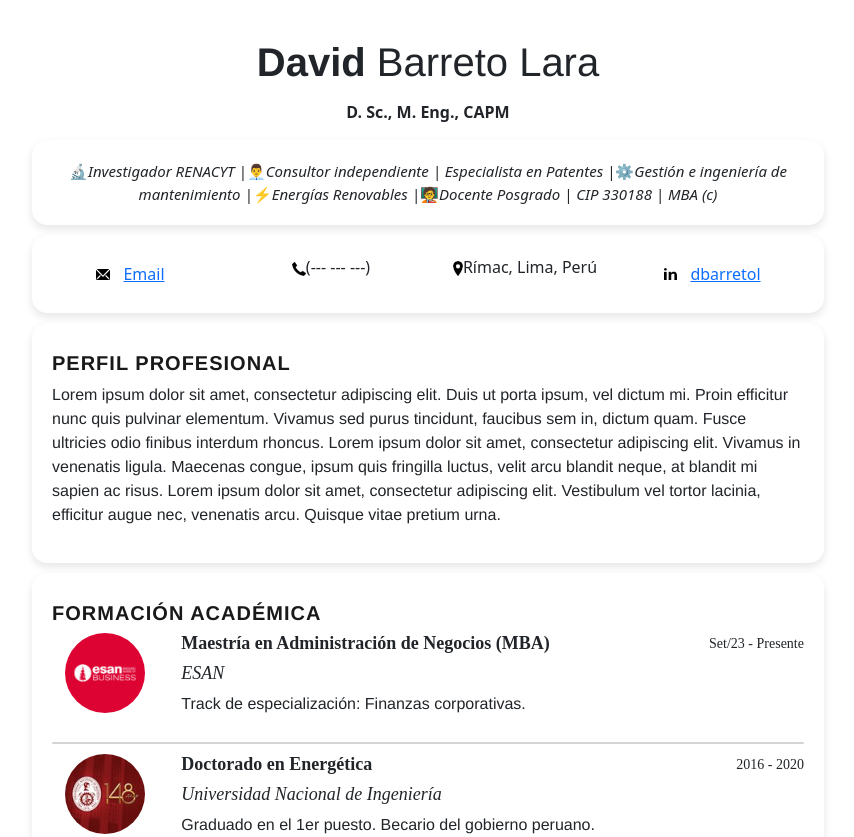
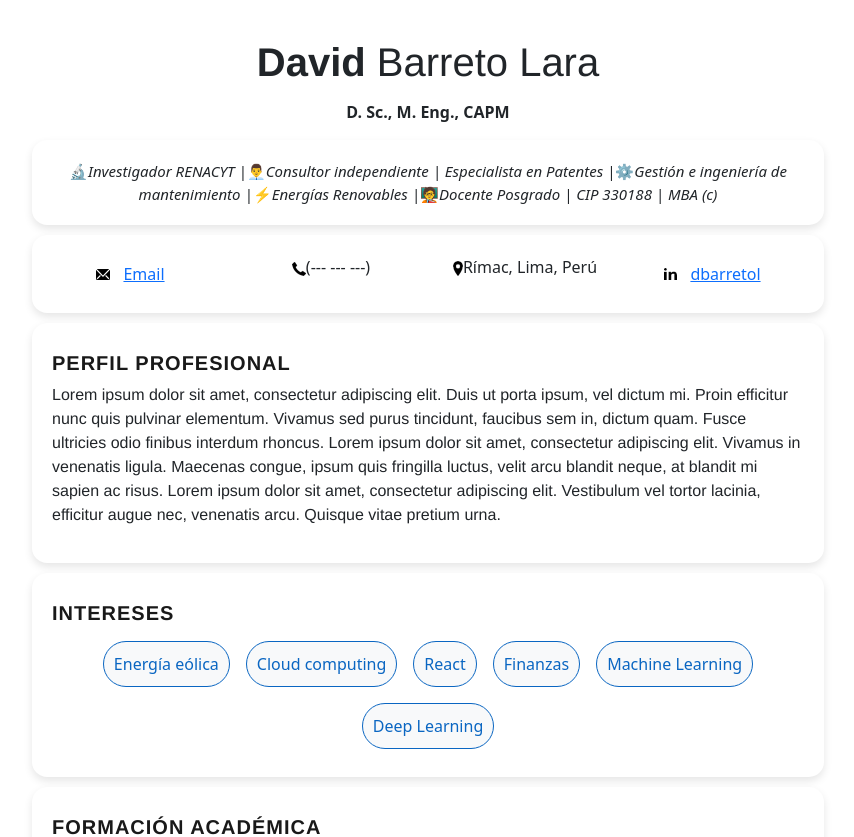
Before and after one commit to dbarretol/BioDBLara, a React (Vite) app: page / in a window 1280 px wide. Shown: the top 837 px of the page, without its empty margins (212-1066 px from the left). Built offline with nearby package versions, Linux system fonts and the light colour scheme.

Commit message:
Agregado: Sección intereses

```diff
--- a/src/App.jsx
+++ b/src/App.jsx
@@ -12,6 +12,7 @@ import OtherActivities from './sections/OtherActivities'
 import Certifications from './sections/Certifications'
 import DigitalSkills from './sections/DigitalSkills'
 import Languages from './sections/Languages'
+import Interests from './sections/Interests'
 
 function App() {
 
@@ -21,6 +22,7 @@ function App() {
       <Keywords />
       <Contactdetails />
       <ProfesionalProfile />
+      <Interests />
       <AcademicMain />
       <AcademicComplement />
       <Experience />
--- a/src/data/AcademicHistory.json
+++ b/src/data/AcademicHistory.json
@@ -6,7 +6,7 @@
         "institution": "ESAN",
         "startDate": "Set/23",
         "endDate": "Presente",
-        "content": "Track de especialización: Finanzas corporativas."
+        "content": "**Track de especialización:** Finanzas corporativas."
     },
     {
         "logoSrc": "./../src/assets/icons/institutions/UNI.jpg",
--- a/src/entries/AcademicEntry.jsx
+++ b/src/entries/AcademicEntry.jsx
@@ -27,7 +27,7 @@ function AcademicEntry({ logoSrc, altText, title, institution, startDate, endDat
                 {/* Contenido */}
                 <div className="row">
                     <div className="col-12">
-                        <p className="content">{content}</p>
+                        <ReactMarkdown className="content" children={content} />
                     </div>
                 </div>
             </div>
--- a/src/index.css
+++ b/src/index.css
@@ -118,7 +118,8 @@ div#keywords {
   font-size: 15px;
 }
 
-p.content {
+
+.content {
   text-align: left;
   /* Alineación del texto a la izquierda */
   font-family: Helvetica, Arial, sans-serif;
--- a/src/sections/AcademicMain.jsx
+++ b/src/sections/AcademicMain.jsx
@@ -1,6 +1,6 @@
 import React from 'react';
-import EducationalProgram from '../entries/AcademicEntry'; // Importa el componente EducationalProgram
-import educationalProgramsData from '../data/AcademicHistory.json'; // Importa los datos desde el archivo JSON
+import EducationalProgram from '../entries/AcademicEntry';
+import educationalProgramsData from '../data/AcademicHistory.json';
 
 function AcademicMain() {
     return (
--- /dev/null
+++ b/src/sections/Interests.css
@@ -0,0 +1,11 @@
+.Interests {
+    background-color: #f8f9fa;
+    border: 1px solid #0A66C2;
+    border-radius: 50px;
+    color: #0A66C2;
+    padding: 10px;
+    text-align: center;
+    margin: 8px; /* Ajusta el margen para reducir el espacio entre los elementos */
+    display: inline-flex; /* Cambia a inline-flex para ajustar el ancho al contenido */
+
+}
--- /dev/null
+++ b/src/sections/Interests.jsx
@@ -0,0 +1,29 @@
+// Interests.jsx
+import React from 'react';
+import './Interests.css'; // Asegúrate de que la ruta del archivo CSS sea correcta y relativa
+
+const intereses = [
+    'Energía eólica',
+    'Cloud computing',
+    'React',
+    'Finanzas',
+    'Machine Learning',
+    'Deep Learning'
+];
+
+const Interests = () => {
+    return (
+        <div className="container">
+            <h2>Intereses</h2>
+            <div className="row justify-content-center">
+                {intereses.map((interes, index) => (
+                    <div key={index} className="col-auto p-0 m-0">
+                        <div className="Interests">{interes}</div>
+                    </div>
+                ))}
+            </div>
+        </div>
+    );
+};
+
+export default Interests;
```
